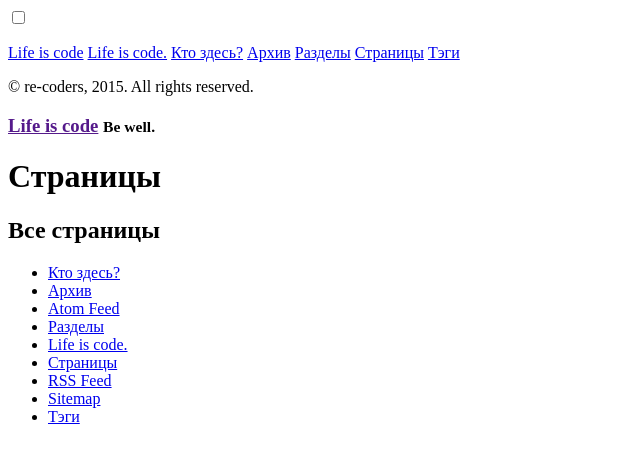
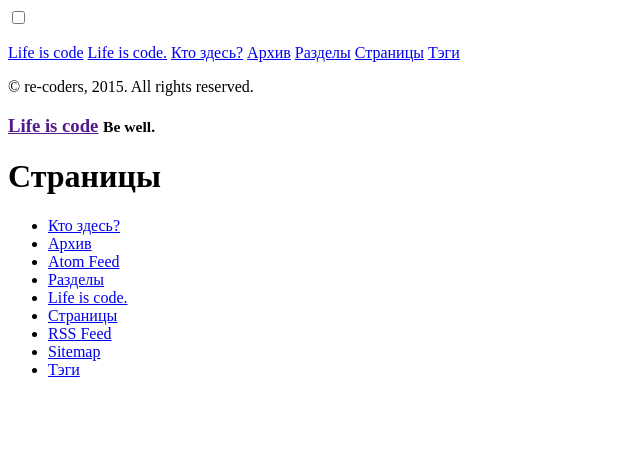
Before and after one commit to recoders/blog, a Jekyll site: the page built from pages.html, in a window 1280 px wide. Shown: the top 463 px of the page, without its empty margins (0-640 px from the left). Built offline with Jekyll 4.4.1, drawn with Linux system fonts in a browser that asks for light colours.

Commit message:
pages.html

```diff
--- a/pages.html
+++ b/pages.html
@@ -6,7 +6,7 @@ group: navigation
 ---
 {% include JB/setup %}
 
-<h2>Все страницы</h2>
+<h2>{{ page_title }}</h2>
 <ul>
 {% assign pages_list = site.pages %}
 {% include JB/pages_list %}
```
